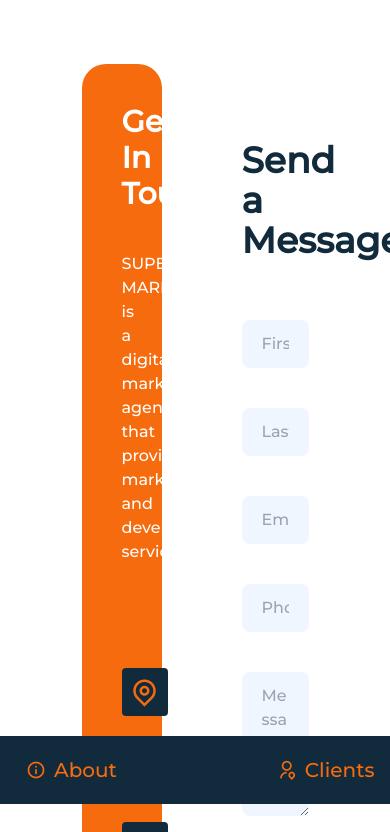
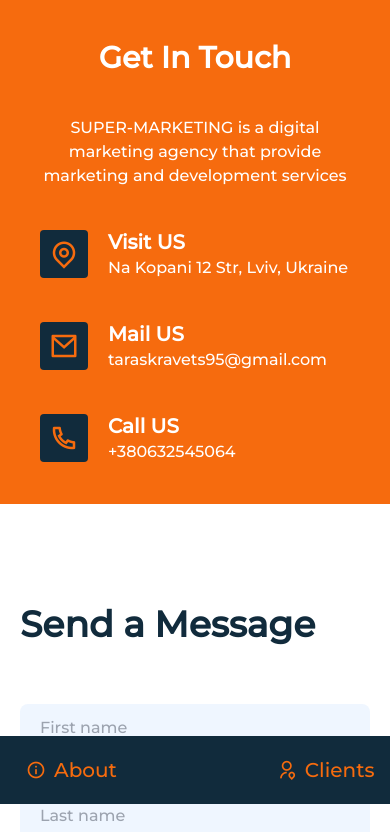
Before and after one commit to Taraskiiin/app_sheygency, a React (Create React App) app: page /contact in a window 390 px wide. Shown: the top 832 px of the page. Built offline with nearby package versions, Linux system fonts and the light colour scheme.

Commit message:
feat(responsive): added responsive to contact page

```diff
--- a/src/pages/contact/address.tsx
+++ b/src/pages/contact/address.tsx
@@ -23,7 +23,7 @@ const items = [
 
 export default function Address() {
 	return (
-		<div className='bg-secondary rounded-3xl flex flex-col space-y-10 p-10 text-white w-1/2'>
+		<div className='bg-secondary rounded-3xl flex flex-col space-y-10 p-10 text-white w-1/2 sm:w-full sm:rounded-none sm:text-center'>
 			<h3 className='text-3xl font-semibold'>Get In Touch</h3>
 			<p>
 				SUPER-MARKETING is a digital marketing agency that provide marketing and
@@ -31,7 +31,7 @@ export default function Address() {
 			</p>
 
 			{items.map((item) => (
-				<div className='flex space-x-5 items-center'>
+				<div className='flex space-x-5 items-center sm:text-left'>
 					<div className='h-12 w-12 bg-primary p-2 rounded flex justify-center items-center'>
 						<i className={`${item.icon} text-3xl text-secondary`} />
 					</div>
--- a/src/pages/contact/contact-form.tsx
+++ b/src/pages/contact/contact-form.tsx
@@ -2,7 +2,7 @@ import React from 'react';
 
 export default function ContactForm() {
 	return (
-		<form className='flex flex-col space-y-10 w-1/2'>
+		<form className='flex flex-col space-y-10 w-1/2 sm:w-full sm:p-5'>
 			<h1 className='text-4xl font-semibold text-primary mb-5'>
 				Send a Message
 			</h1>
--- a/src/pages/contact/index.tsx
+++ b/src/pages/contact/index.tsx
@@ -5,7 +5,7 @@ import ContactForm from './contact-form';
 
 export default function Contact() {
 	return (
-		<section className='flex items-center justify-center mt-16 px-32 gap-20'>
+		<section className='flex items-center justify-center mt-16 px-32 gap-20 sm:flex-col sm:px-0 sm:mt-0'>
 			<Address />
 			<ContactForm />
 		</section>
```
